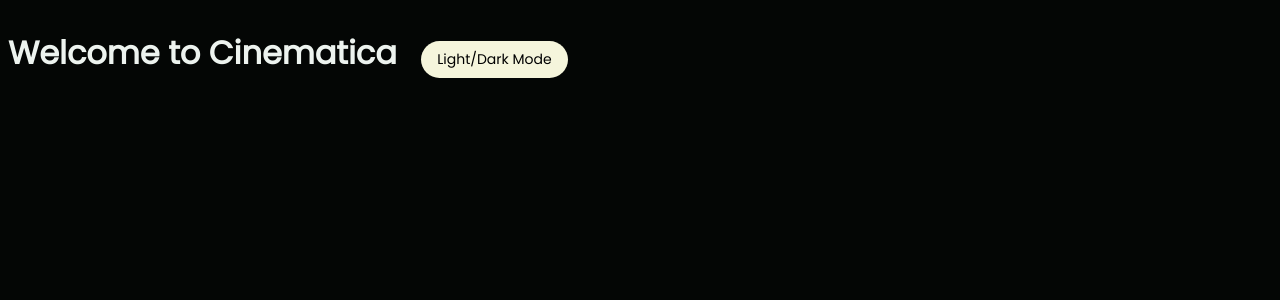
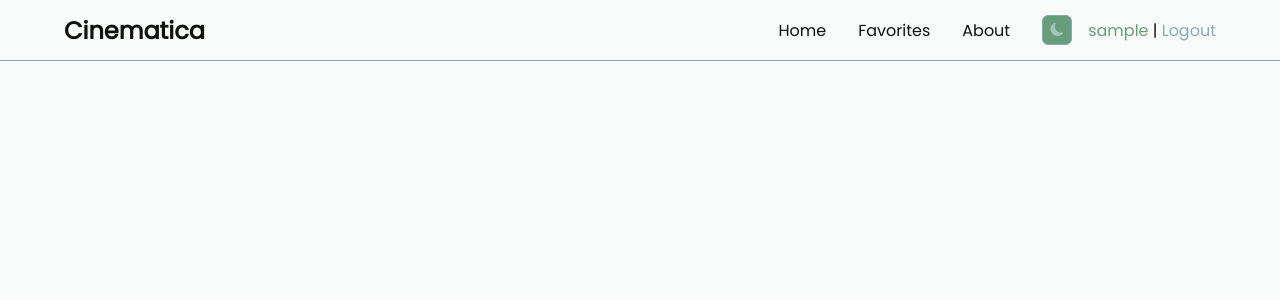
Before and after one commit to AndriaBeridze/Cinematica, a Django app: page / in a window 1280 px wide. Shown: the top 300 px of the page. Run offline with Django 5.2, Linux system fonts and the light colour scheme; the visitor is signed in with stand-in values (Sample User, id 1).

Commit message:
Style navbar

```diff
--- a/core/templates/base.html
+++ b/core/templates/base.html
@@ -5,12 +5,13 @@
         <meta charset="UTF-8">
         <meta name="viewport" content="width=device-width, initial-scale=1.0">
         <title>{% block title %} {% endblock %}</title>
+        <link rel="stylesheet" href="https://cdn.jsdelivr.net/npm/bootstrap-icons@1.11.3/font/bootstrap-icons.min.css">
         <link rel="stylesheet" href="{% static 'css/main.css' %}">
         {% block extra_css %} {% endblock %}
     </head>
-    <body class="dark">
+    <body>
         {% block content %}
         {% endblock %}
-        {% block js %}{% endblock %}
     </body>
+    <script src="{% static 'js/theme.js' %}"></script>
 </html>
--- a/core/templates/home.html
+++ b/core/templates/home.html
@@ -1,13 +1,4 @@
-{% extends "base.html" %}
+{% extends "page.html" %}
 {% load static %}
 
 {% block title %} Cinematica | Home {% endblock %}
-
-{% block content %}
-    <h1 style="display: inline-block;">Welcome to Cinematica</h1>
-    <button onclick="toggleTheme()" class="theme-toggle" style="display: inline-block; margin-left: 20px;">Light/Dark Mode</button>
-{% endblock %}
-
-{% block js %}
-    <script src="{% static 'js/button.js' %}"></script>
-{% endblock %}
--- /dev/null
+++ b/core/templates/page.html
@@ -0,0 +1,19 @@
+{% extends "base.html" %}
+{% load static %}
+
+{% block content %}
+    <nav class="navbar">
+        <a href="{% url 'core:home' %}" class="navbar-brand">Cinematica</a>
+        <div class="collapse">
+            <ul class="navbar-menu">
+                <li class="nav-item"><a href="{% url 'core:home' %}" class="nav-link">Home</a></li>
+                <li class="nav-item"><a href="#" class="nav-link">Favorites</a></li>
+                <li class="nav-item"><a href="#" class="nav-link">About</a></li>
+            </ul>
+            <div class="tools">
+                <button onclick="toggleTheme()" class="theme-toggler" id="theme-toggler">Dark</button>
+                <p><span>{{ user.username }}</span> | <a href="{% url 'core:logout' %}">Logout</a></p>
+            </div>
+        </div>
+    </nav>
+{% endblock %}
--- /dev/null
+++ b/static/css/layout/navbar.scss
@@ -0,0 +1,73 @@
+$navbar-height: 60px;
+$theme-toggler-size: 30px;
+
+.navbar  {
+    height: $navbar-height;
+    position: fixed;
+    top: 0;
+    left: 0;
+    right: 0;
+    border-bottom: 1px solid var(--accent);
+    display: flex;
+    align-items: center;
+    justify-content: space-between;
+    padding: 0 $padding-lg;
+
+    .navbar-brand {
+        font-size: 1.5rem;
+        font-weight: 700;
+    }
+
+    .collapse {
+        display: flex;
+        gap: calc($spacing * 2);
+        align-items: center;
+    }
+
+    .navbar-menu {
+        display: flex;
+        align-items: center;
+        gap: calc($spacing * 2);
+
+        .nav-item {
+            &:hover {
+                .nav-link {
+                    color: var(--primary);
+                }
+            }
+        }
+    }
+
+    .tools {
+        display: flex;
+        align-items: center;
+        gap: $spacing;
+
+        .theme-toggler {
+            display: flex;
+            align-items: center;
+            justify-content: center;
+            cursor: pointer;
+            height: $theme-toggler-size;
+            width: $theme-toggler-size;
+            background-color: var(--primary);
+            color: var(--secondary);
+            border: 1px solid var(--accent);
+            border-radius: $border-radius;
+        }
+
+        p {
+            span {
+                color: var(--primary);
+            }
+
+            a {
+                color: var(--accent);
+
+                &:hover {
+                    text-decoration: underline;
+                }
+            }
+        }
+    }
+}
--- a/static/css/main.css
+++ b/static/css/main.css
@@ -87,6 +87,62 @@
   text-decoration: underline;
 }
 
+.navbar {
+  height: 60px;
+  position: fixed;
+  top: 0;
+  left: 0;
+  right: 0;
+  border-bottom: 1px solid var(--accent);
+  display: flex;
+  align-items: center;
+  justify-content: space-between;
+  padding: 0 4rem;
+}
+.navbar .navbar-brand {
+  font-size: 1.5rem;
+  font-weight: 700;
+}
+.navbar .collapse {
+  display: flex;
+  gap: 2rem;
+  align-items: center;
+}
+.navbar .navbar-menu {
+  display: flex;
+  align-items: center;
+  gap: 2rem;
+}
+.navbar .navbar-menu .nav-item:hover .nav-link {
+  color: var(--primary);
+}
+.navbar .tools {
+  display: flex;
+  align-items: center;
+  gap: 1rem;
+}
+.navbar .tools .theme-toggler {
+  display: flex;
+  align-items: center;
+  justify-content: center;
+  cursor: pointer;
+  height: 30px;
+  width: 30px;
+  background-color: var(--primary);
+  color: var(--secondary);
+  border: 1px solid var(--accent);
+  border-radius: 6px;
+}
+.navbar .tools p span {
+  color: var(--primary);
+}
+.navbar .tools p a {
+  color: var(--accent);
+}
+.navbar .tools p a:hover {
+  text-decoration: underline;
+}
+
 @font-face {
   font-family: "Poppins";
   src: url("../../fonts/Poppins-Regular.ttf") format("truetype");
@@ -137,19 +193,3 @@
 }
 
 /*# sourceMappingURL=main.css.map */
-
-.theme-toggle {
-  background-color: #f5f5dc;
-  color: black;
-  font-size: 14px;
-  padding: 8px 16px;
-  border: none;
-  border-radius: 20px;
-  cursor: pointer;
-  transition: background-color 0.3s, transform 0.3s;
-}
-
-.theme-toggle:hover {
-  background-color: #e0e0b0;
-  transform: scale(1.05);
-}
--- a/static/css/main.scss
+++ b/static/css/main.scss
@@ -1,5 +1,6 @@
 @import 'components/variables';
 @import 'components/form';
+@import 'layout/navbar';
 
 
 @font-face {
--- a/static/js/button.js
+++ /dev/null
@@ -1,4 +0,0 @@
-function toggleTheme() {
-    document.body.classList.toggle('dark');
-    document.body.classList.toggle('light');
-}
--- /dev/null
+++ b/static/js/theme.js
@@ -0,0 +1,33 @@
+function toggleTheme() {
+    var button = document.getElementById('theme-toggler');
+    var theme = document.body.classList.contains('light') ? 'dark' : 'light';
+    document.body.classList.remove('light', 'dark');
+    document.body.classList.add(theme);
+    localStorage.setItem('theme', theme);
+
+    if (theme === 'dark') {
+        button.innerHTML = '<i class="bi bi-brightness-high-fill"></i>';
+    } else {
+        button.innerHTML = '<i class="bi bi-moon-fill"></i>';
+    }
+}
+
+function applySavedTheme() {
+    var button = document.getElementById('theme-toggler');
+    const savedTheme = localStorage.getItem('theme');
+    if (savedTheme) {
+        document.body.classList.add(savedTheme);
+        if (savedTheme === 'dark') {
+            button.innerHTML = '<i class="bi bi-brightness-high-fill"></i>';
+        } else {
+            button.innerHTML = '<i class="bi bi-moon-fill"></i>';
+        }
+    } else {
+        // Default theme
+        document.body.classList.add('light');
+        button.innerHTML = '<i class="bi bi-moon-fill"></i>';
+    }
+}
+
+// Apply the saved theme on page load
+document.addEventListener('DOMContentLoaded', applySavedTheme);
```
Also changed, not shown: 1 other file.
